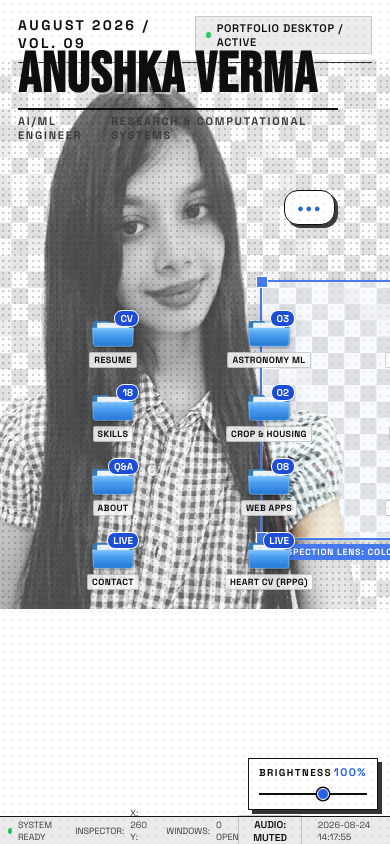
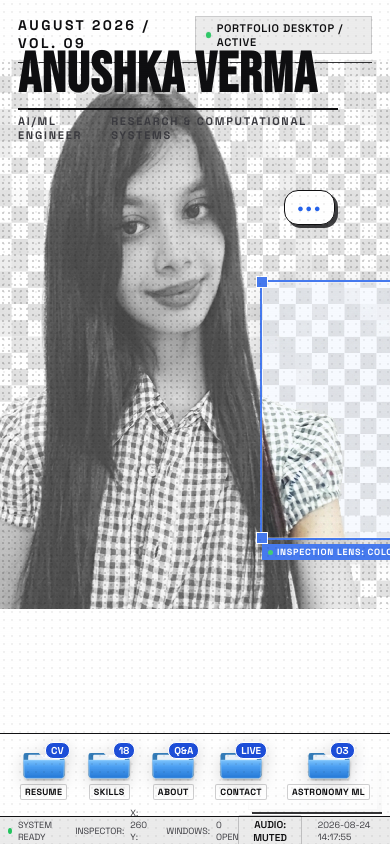
Before and after one commit to aceholland/portfolio-2, a React (Vite) app: page / in a window 390 px wide. Built offline with nearby package versions, Linux system fonts and the light colour scheme.

Commit message:
style: fix mobile media query for desktop-folders-container to align folders in scroll dock on phone views

```diff
--- a/src/styles/responsive.css
+++ b/src/styles/responsive.css
@@ -91,22 +91,26 @@
   }
 
   /* Mobile Folders Dock */
-  .desktop-folders-layer {
+  .desktop-folders-container {
     position: absolute;
+    top: auto !important;
     bottom: 32px;
     left: 0;
     right: 0;
-    height: auto;
+    width: auto !important;
+    height: auto !important;
+    min-height: auto !important;
     display: flex;
     justify-content: flex-start;
     align-items: center;
     gap: 8px;
     padding: 8px 14px;
     overflow-x: auto;
-    background: rgba(235, 235, 233, 0.9);
+    background: rgba(255, 255, 255, 0.95);
     backdrop-filter: blur(10px);
     border-top: 1.5px solid var(--border-strong);
     z-index: 25;
+    pointer-events: auto !important;
   }
 
   .desktop-folder-item {
```
Also changed, not shown: 1 other file (tests, documents, lock files or other folders).
